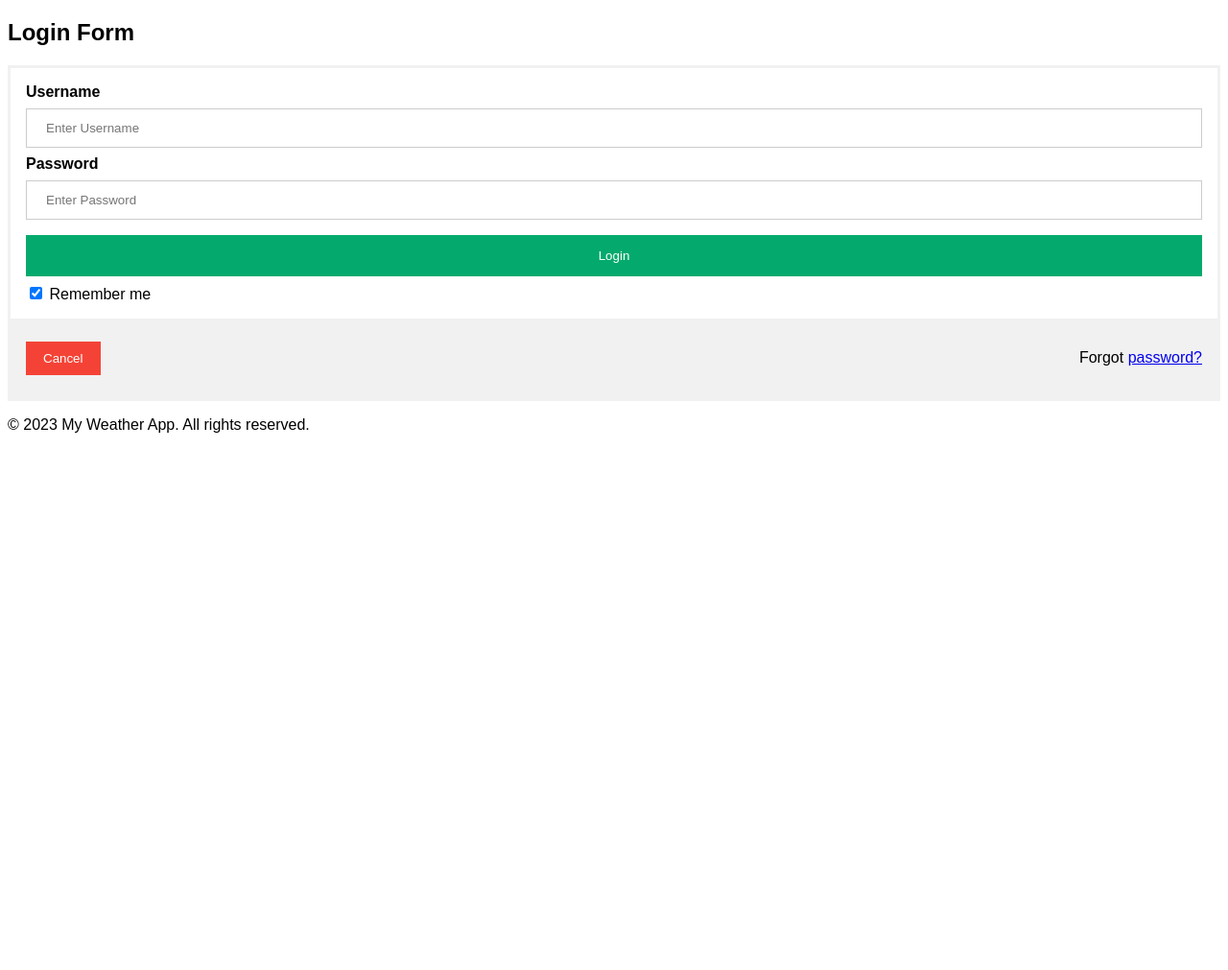
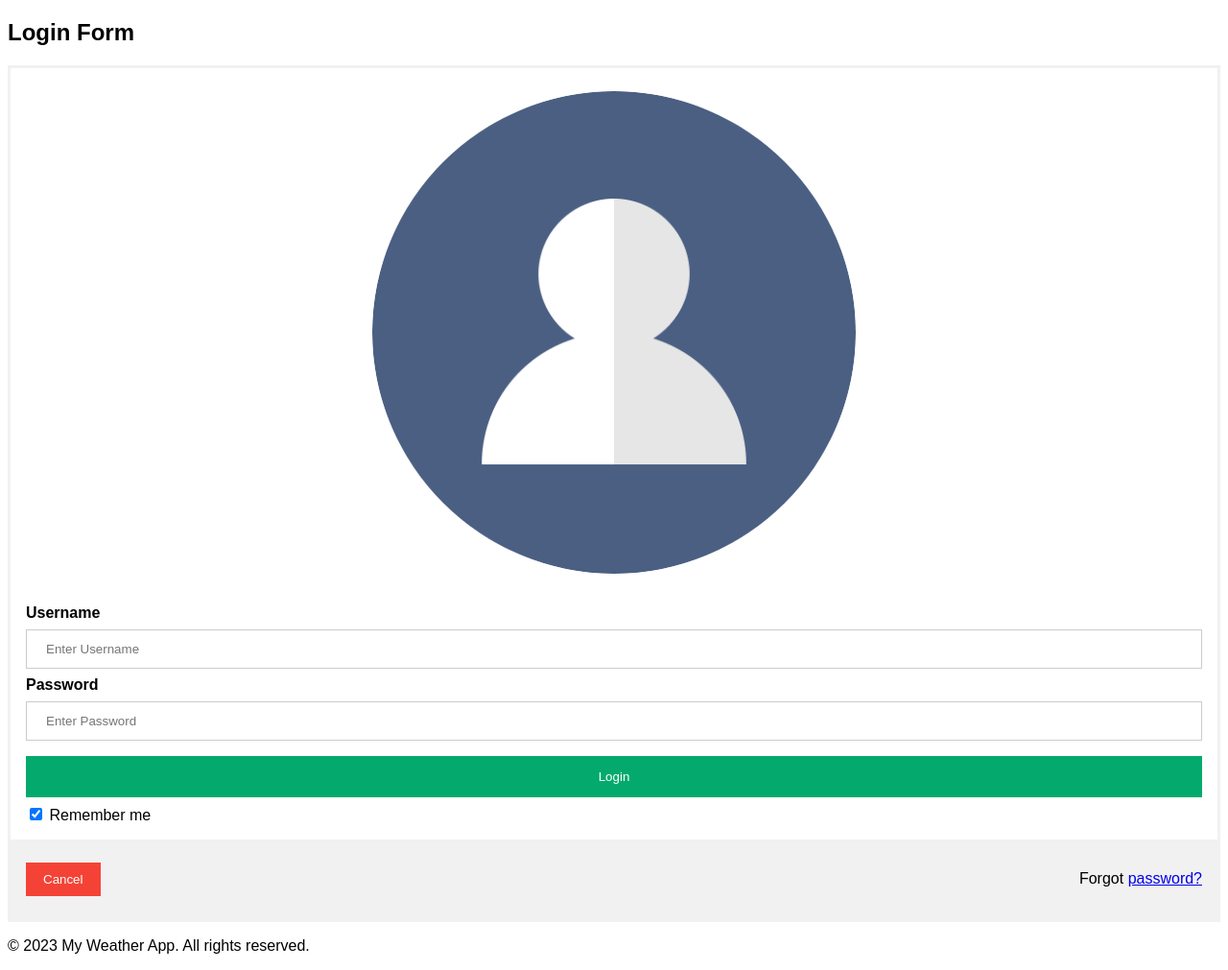
Before and after one commit to sevggii/Python_Web_Project, a Flask app: page /login in a window 1280 px wide. Shown: the part 51-1062 px from the top of the page at 96% size. Before the commit the page ends 502 px from the top, so only its background shows below. Run offline with Flask 3, Linux system fonts and the light colour scheme.

Commit message:
imgcontainer

```diff
--- a/templates/login.html
+++ b/templates/login.html
@@ -102,6 +102,10 @@ span.psw {
 <h2>Login Form</h2>
 
 <form action="/login" method="post">
+    <div class="imgcontainer">
+        <img src="{{ url_for('static', filename='login_avatar.png') }}" alt="Avatar" class="avatar">
+      </div>
+
   <div class="container">
     <label for="uname"><b>Username</b></label>
     <input type="text" placeholder="Enter Username" name="uname" required>
```
